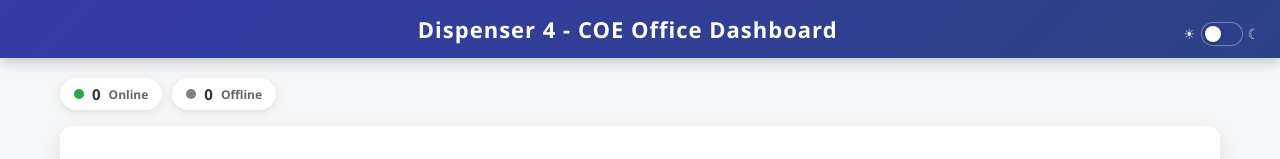
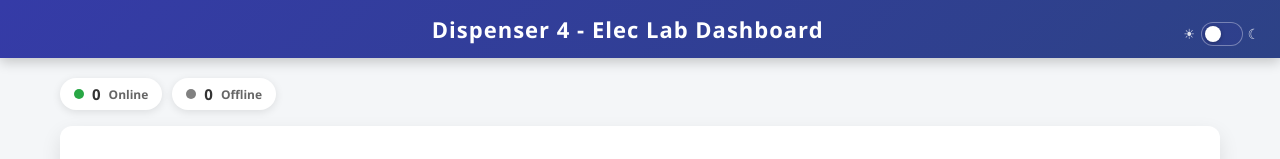
Before and after one commit to alejandrokhylechristian49-boop/gilbert, a website: page public/dispenser4.html in a window 1280 px wide. Shown: the top 159 px of the page. Drawn offline with nearby package versions, Linux system fonts and the light colour scheme; no server answers.

Commit message:
Change title and header for Elec Lab Dashboard

```diff
--- a/public/dispenser4.html
+++ b/public/dispenser4.html
@@ -3,14 +3,14 @@
 <head>
     <meta charset="UTF-8">
     <meta name="viewport" content="width=device-width, initial-scale=1.0">
-    <title>Dispenser 4 - COE Office Dashboard</title>
+    <title>Dispenser 4 - Elec Lab Dashboard</title>
     <link rel="stylesheet" href="css/style.css">
     <link rel="icon" type="image/png" href="logo.png" sizes="96x96"/>
 </head>
 <body>
     <header>
         <div style="width:52px;flex-shrink:0;"></div>
-        <span class="header-title">Dispenser 4 - COE Office Dashboard</span>
+        <span class="header-title">Dispenser 4 - Elec Lab Dashboard</span>
         <label class="theme-switch-wrap" title="Toggle dark mode">
             <span class="theme-icon">&#9728;</span>
             <input type="checkbox" id="themeCheckbox">
```
